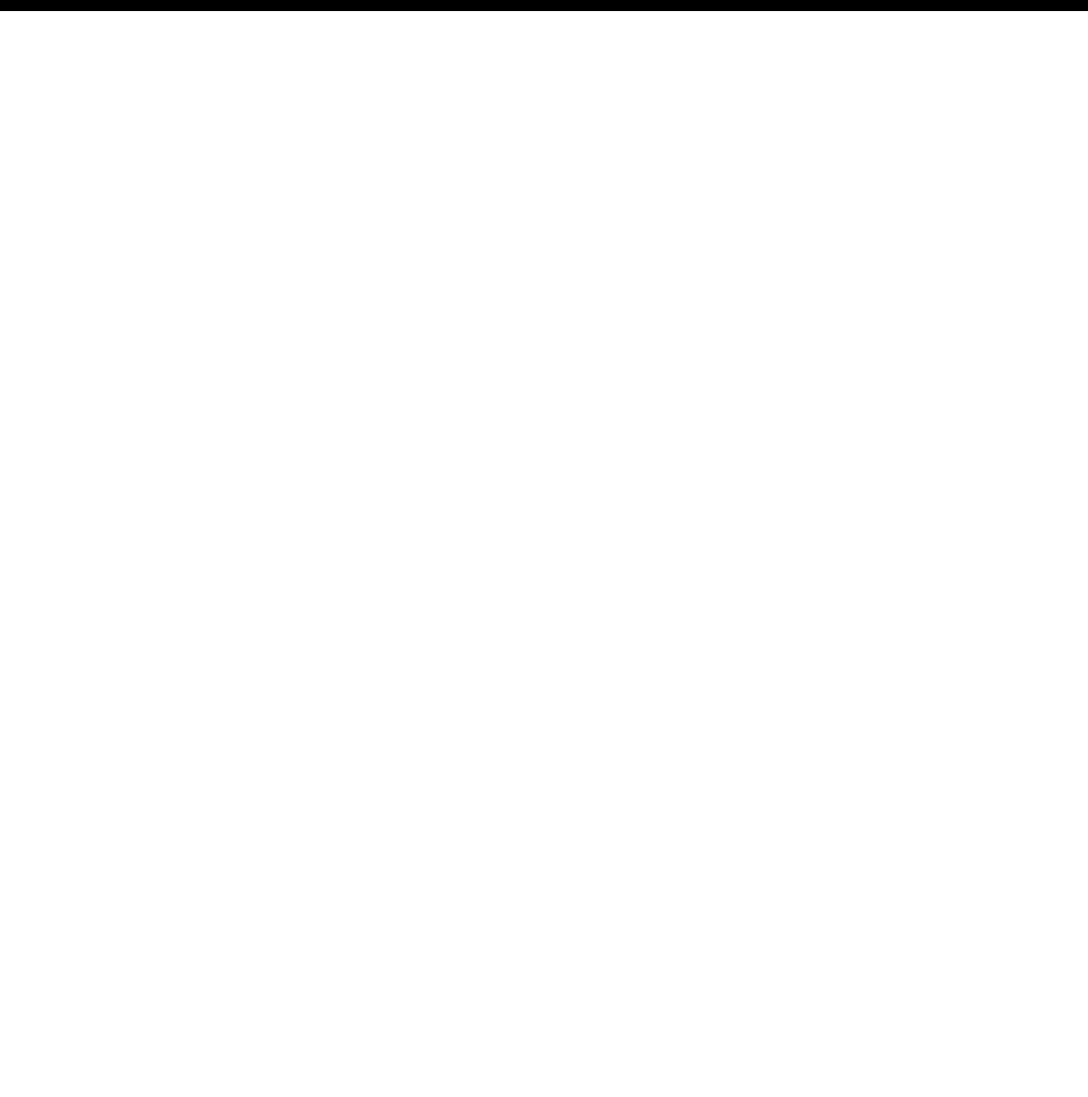
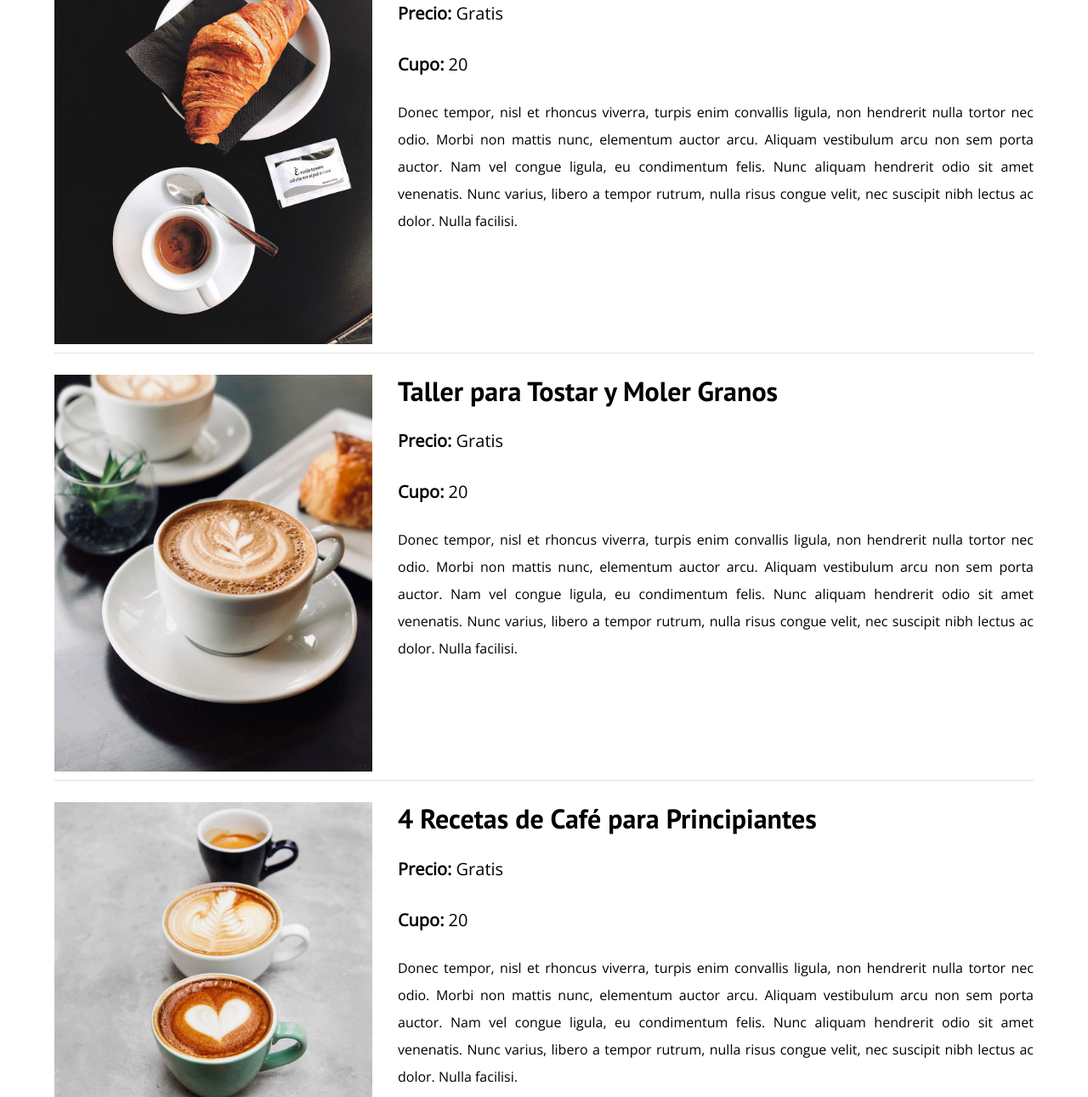
Before and after one commit to joseluis1061/BlogDeCaffe, a website: page src/cursos.html in a window 1280 px wide. Shown: the part 765-2056 px from the top of the page at 85% size. Before the commit the page ends 800 px from the top, so only its background shows below. Drawn offline with nearby package versions, Linux system fonts and the light colour scheme.

Commit message:
Se finalizo la pagina de cursos.html con diseño responsivo. Listo para enviar a gitHub

```diff
--- a/src/css/style.css
+++ b/src/css/style.css
@@ -56,6 +56,9 @@ img {
 }
 .centrar-texto {
     text-align: center;
+}
+.justificar-texto{
+    text-align: justify;
 }
 
 /*INICIO INDEX *************/
@@ -210,9 +213,35 @@ img {
 
 
 }
-
 .nosotros__texto p{
     margin: 0;
     text-align: justify;
 }
 /************* FIN NOSOTROS */
+
+
+/* INICIO CURSOS *************/
+
+
+/************* FIN CURSOS */
+/* .cursos_container{
+
+} */
+.curso{
+    border-bottom: 1px solid var(--gris);
+    margin-bottom: 2.5rem;
+}
+.curso:last-of-type{
+    border: none;
+}
+@media(min-width: 768px){
+    .curso{
+        display: grid;
+        grid-template-columns: 1fr 2fr;
+        column-gap: 30px;
+    }
+}
+
+.curso__imagen{
+
+}
--- a/src/cursos.html
+++ b/src/cursos.html
@@ -48,7 +48,69 @@
 
     <!-- INICIO MAIN -->
     <main class="main__cursos">
+        <h3 class="centrar-texto">Nuestros Próximos Cursos y Talleres</h3>
+        <section class="cursos_container contenedor">
 
+            <article class="curso">
+                <picture>
+                    <img class="curso__imagen" src="/assets/img/curso1.jpg" alt="Imagen curso">
+                </picture>
+
+                <div class="curso_texto">
+                    <h3 class="no-margin">Técnicas de extracción de café</h3>
+                    <p class="widget-curso__label">Precio:
+                        <span class="widget-curso__info">Gratis</span>
+                    </p>
+                    <p class="widget-curso__label">Cupo:
+                        <span class="widget-curso__info">20</span>
+                    </p>
+                    <p class="justificar-texto">
+                        Donec tempor, nisl et rhoncus viverra, turpis enim convallis ligula, non hendrerit nulla tortor nec odio. Morbi non mattis nunc, elementum auctor arcu. Aliquam vestibulum arcu non sem porta auctor. Nam vel congue ligula, eu condimentum felis. Nunc aliquam hendrerit odio sit amet venenatis. Nunc varius, libero a tempor rutrum, nulla risus congue velit, nec suscipit nibh lectus ac dolor. Nulla facilisi.
+                    </p>
+                </div>
+
+            </article>
+
+            <article class="curso">
+                <picture>
+                    <img class="curso__imagen" src="/assets/img/curso2.jpg" alt="Imagen curso">
+                </picture>
+
+                <div class="curso_texto">
+                    <h3 class="no-margin">Taller para Tostar y Moler Granos</h3>
+                    <p class="widget-curso__label">Precio:
+                        <span class="widget-curso__info">Gratis</span>
+                    </p>
+                    <p class="widget-curso__label">Cupo:
+                        <span class="widget-curso__info">20</span>
+                    </p>
+                    <p class="justificar-texto">
+                        Donec tempor, nisl et rhoncus viverra, turpis enim convallis ligula, non hendrerit nulla tortor nec odio. Morbi non mattis nunc, elementum auctor arcu. Aliquam vestibulum arcu non sem porta auctor. Nam vel congue ligula, eu condimentum felis. Nunc aliquam hendrerit odio sit amet venenatis. Nunc varius, libero a tempor rutrum, nulla risus congue velit, nec suscipit nibh lectus ac dolor. Nulla facilisi.
+                    </p>
+                </div>
+
+            </article>
+
+            <article class="curso">
+                <picture>
+                    <img class="curso__imagen" src="/assets/img/curso3.jpg" alt="Imagen curso">
+                </picture>
+
+                <div class="curso_texto">
+                    <h3 class="no-margin">4 Recetas de Café para Principiantes</h3>
+                    <p class="widget-curso__label">Precio:
+                        <span class="widget-curso__info">Gratis</span>
+                    </p>
+                    <p class="widget-curso__label">Cupo:
+                        <span class="widget-curso__info">20</span>
+                    </p>
+                    <p class="justificar-texto">
+                        Donec tempor, nisl et rhoncus viverra, turpis enim convallis ligula, non hendrerit nulla tortor nec odio. Morbi non mattis nunc, elementum auctor arcu. Aliquam vestibulum arcu non sem porta auctor. Nam vel congue ligula, eu condimentum felis. Nunc aliquam hendrerit odio sit amet venenatis. Nunc varius, libero a tempor rutrum, nulla risus congue velit, nec suscipit nibh lectus ac dolor. Nulla facilisi.
+                    </p>
+                </div>
+
+            </article>
+        </section>
 
     </main>
     <!-- FIN MAIN -->
```
